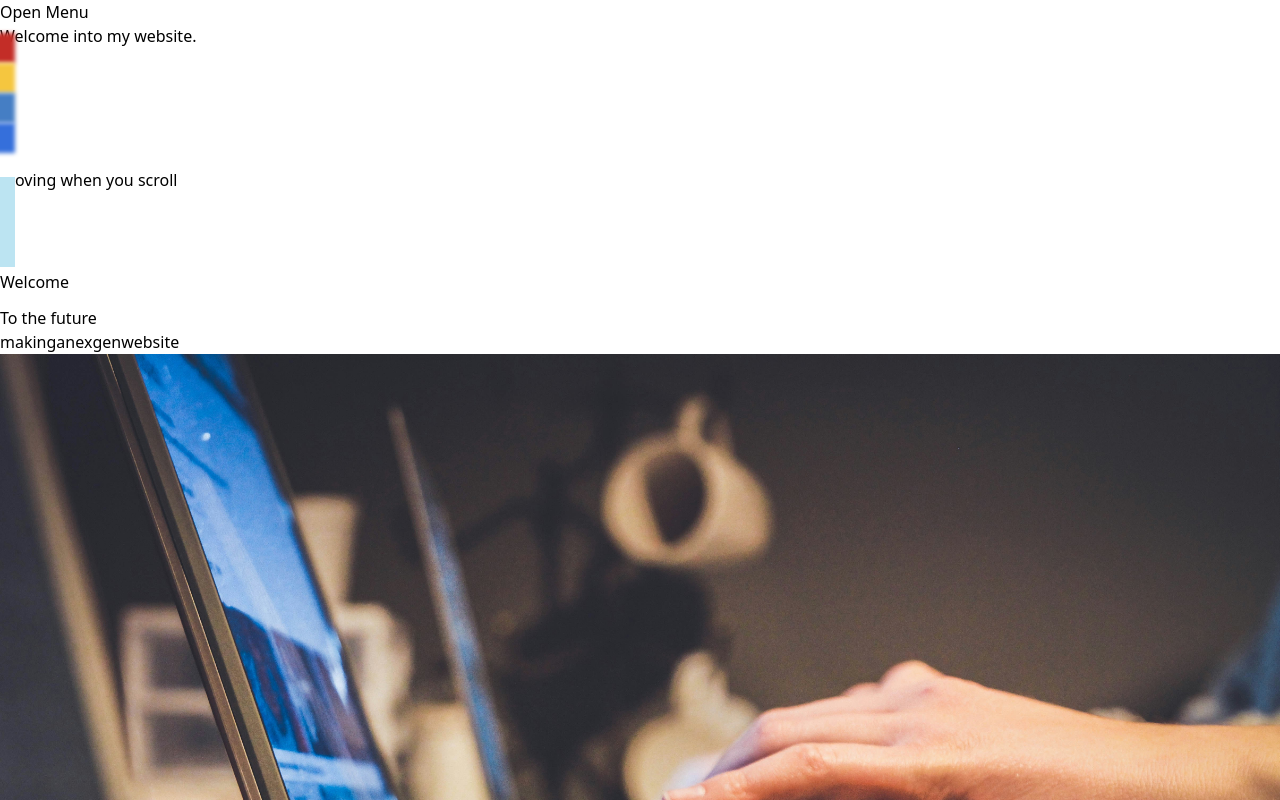
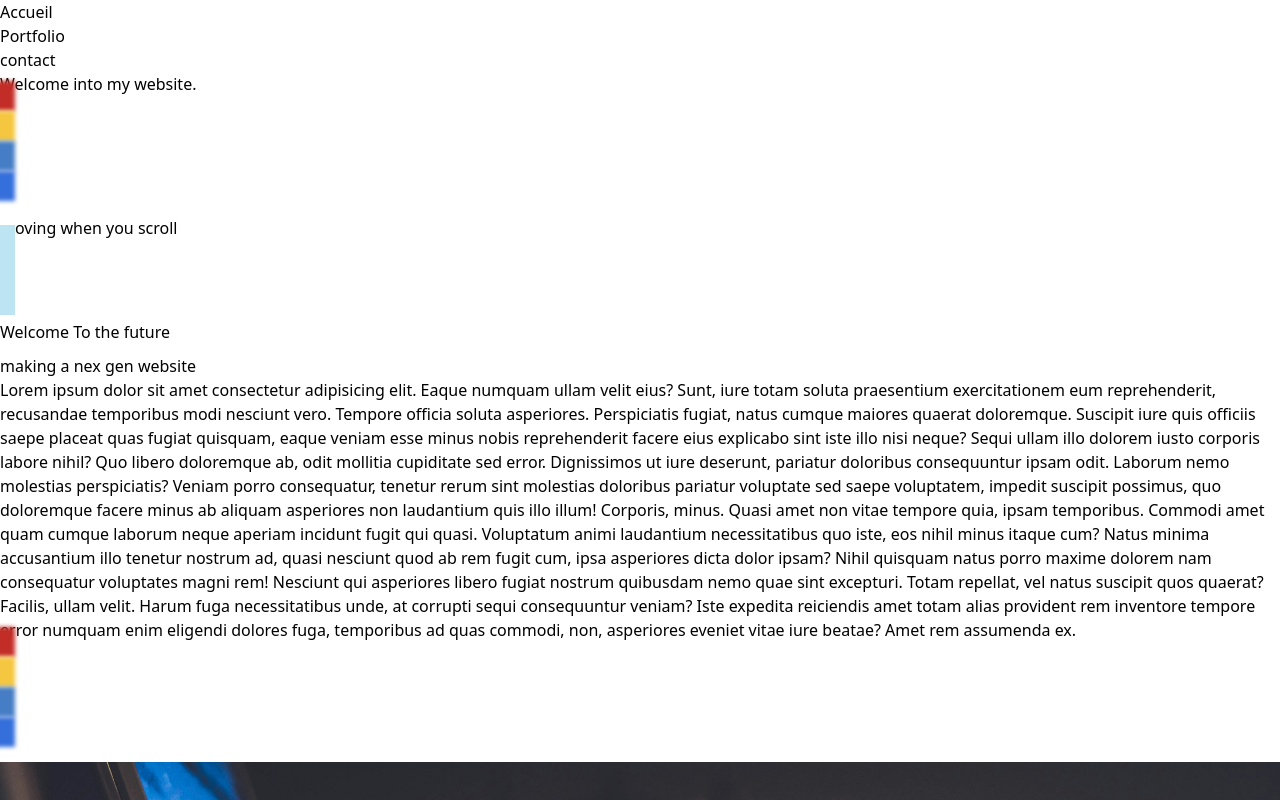
Before and after one commit to YannisOuld/animationProject, a React (Vite) app: page / in a window 1280 px wide. Shown: the top 800 px of the page. Built offline with nearby package versions, Linux system fonts and the light colour scheme.

Commit message:
movingtext component changes

```diff
--- a/src/components/MovingText.jsx
+++ b/src/components/MovingText.jsx
@@ -1,4 +1,5 @@
-import { useLayoutEffect, useRef } from "react";
+import { useLayoutEffect, useRef, useState } from "react";
+import GradientCursor from "./GradientCursor";
 import gsap from 'gsap';
 import { ScrollTrigger } from 'gsap/ScrollTrigger';
 import Picture1 from '../assets/picture1.jpg';
@@ -9,6 +10,7 @@ gsap.registerPlugin(ScrollTrigger)
 const word = "making a nex gen website";
 
 export default function Index() {
+    const [isActive, setIsActive] = useState(false);
     const container = useRef(null);
     const images = [Picture1, Picture2, Picture3];
     const lettersRef = useRef([])
@@ -27,9 +29,9 @@ export default function Index() {
                 },
             })
                 .to(title1.current, { y: -50 }, 0)
-                .to(imagesRef.current[1], { y: -350 }, { x: 150 }, 0)
-                .to(imagesRef.current[2], { y: 350 }, { x: 255 }, 0)
-                .to(imagesRef.current[3], { y: 350 }, { x: 255 }, 0)
+                .to(imagesRef.current[1], { y: -350 }, 0)
+                .to(imagesRef.current[2], { y: -250 }, 0)
+                .to(imagesRef.current[3], { y: -50 }, 0)
 
             lettersRef.current.forEach((letter, i) => {
                 tl.to(letter, {
@@ -43,30 +45,42 @@ export default function Index() {
     }, [])
 
     return (
-        <div ref={container} >
-            <div className=" block ">
-                <h1 ref={title1}>Welcome</h1>
-                <h1 >To the future</h1>
+        <div ref={container} className="w-full mx-auto p-20 flex justify-between">
+            <div className=" block w-1/2">
+                <h1 ref={title1} className="text-extrabold text-white text-8xl ">Welcome To the future</h1>
+
                 <div className="font-extrabold ">
                     <p>
                         {
-                            word.split(" ").map((letter, i) => {
+                            word.split("").map((letter, i) => {
                                 return <span key={`l_${i}`} ref={el => lettersRef.current[i] = el}>{letter}</span>
                             })
                         }
                     </p>
                 </div>
+                <p onMouseOver={() => { setIsActive(true) }} onMouseLeave={() => { setIsActive(false) }} className="text-md  text-center text-white z-50 p-20">
+                    Lorem ipsum dolor sit amet consectetur adipisicing elit. Eaque numquam ullam velit eius? Sunt, iure totam soluta praesentium exercitationem eum reprehenderit, recusandae temporibus modi nesciunt vero. Tempore officia soluta asperiores.
+                    Perspiciatis fugiat, natus cumque maiores quaerat doloremque. Suscipit iure quis officiis saepe placeat quas fugiat quisquam, eaque veniam esse minus nobis reprehenderit facere eius explicabo sint iste illo nisi neque?
+                    Sequi ullam illo dolorem iusto corporis labore nihil? Quo libero doloremque ab, odit mollitia cupiditate sed error. Dignissimos ut iure deserunt, pariatur doloribus consequuntur ipsam odit. Laborum nemo molestias perspiciatis?
+                    Veniam porro consequatur, tenetur rerum sint molestias doloribus pariatur voluptate sed saepe voluptatem, impedit suscipit possimus, quo doloremque facere minus ab aliquam asperiores non laudantium quis illo illum! Corporis, minus.
+                    Quasi amet non vitae tempore quia, ipsam temporibus. Commodi amet quam cumque laborum neque aperiam incidunt fugit qui quasi. Voluptatum animi laudantium necessitatibus quo iste, eos nihil minus itaque cum?
+                    Natus minima accusantium illo tenetur nostrum ad, quasi nesciunt quod ab rem fugit cum, ipsa asperiores dicta dolor ipsam? Nihil quisquam natus porro maxime dolorem nam consequatur voluptates magni rem!
+                    Nesciunt qui asperiores libero fugiat nostrum quibusdam nemo quae sint excepturi. Totam repellat, vel natus suscipit quos quaerat? Facilis, ullam velit. Harum fuga necessitatibus unde, at corrupti sequi consequuntur veniam?
+                    Iste expedita reiciendis amet totam alias provident rem inventore tempore error numquam enim eligendi dolores fuga, temporibus ad quas commodi, non, asperiores eveniet vitae iure beatae? Amet rem assumenda ex.
+
+                </p>
+                <GradientCursor isActive={isActive} />
             </div>
-            <div className="flex h-[900px] justify-center items-center p-3  w-full relative overflow-hidden">
+            <div className="flex h-[900px] justify-center items-end p-3  w-1/2 relative overflow-hidden">
                 {
                     images.map((image, i) => {
                         return (
-                            <div key={`i_${i}`} ref={el => imagesRef.current[i] = el} className={` absolute flex w-full justify-center h-80 z-[${i} ] right-[10px + ${i}] mr-[${i}]`}>
+                            <div key={`i_${i}`} ref={el => imagesRef.current[i] = el} className={` relative overflow-visible  w-3/4 h-80 z-[${i}]`}>
                                 <img
                                     src={image}
                                     placeholder="blur"
                                     alt="image"
-                                    className={`w-3/4 h-3/4 object-contain object-center pr-${i + 1}`}
+                                    className={`w-[500px] h-[400px] overflow-visible absolute object-cover object-center right-[${i * 5}px] z-${i}`}
 
                                 />
                             </div>
--- a/src/components/Navigation.jsx
+++ b/src/components/Navigation.jsx
@@ -1,23 +1,16 @@
-import React, { useState } from 'react';
+
 
 const Navigation = () => {
-    const [isOpen, setIsOpen] = useState(false);
-
-    const toggleMenu = () => {
-        setIsOpen(!isOpen);
-    };
 
     return (
-        <div>
-            <button onClick={toggleMenu}>Open Menu</button>
-            {isOpen && (
-                <ul>
-                    <li><a href="#">Link 1</a></li>
-                    <li><a href="#">Link 2</a></li>
-                    <li><a href="#">Link 3</a></li>
-                </ul>
-            )}
-        </div>
+        <nav className='relative w-full h-20 bg-slate-700 flex justify-end' >
+            <ul className='flex justify-between items-center font-white font-bold text-xl mx-8'>
+                <li><a href="#" className='text-white text-lg mx-2' >Accueil</a></li>
+                <li><a href="#" className='text-white text-lg mx-2'>Portfolio</a></li>
+                <li><a href="#" className='text-white text-lg mx-2'>contact</a></li>
+            </ul>
+
+        </nav>
     );
 };
 
```
